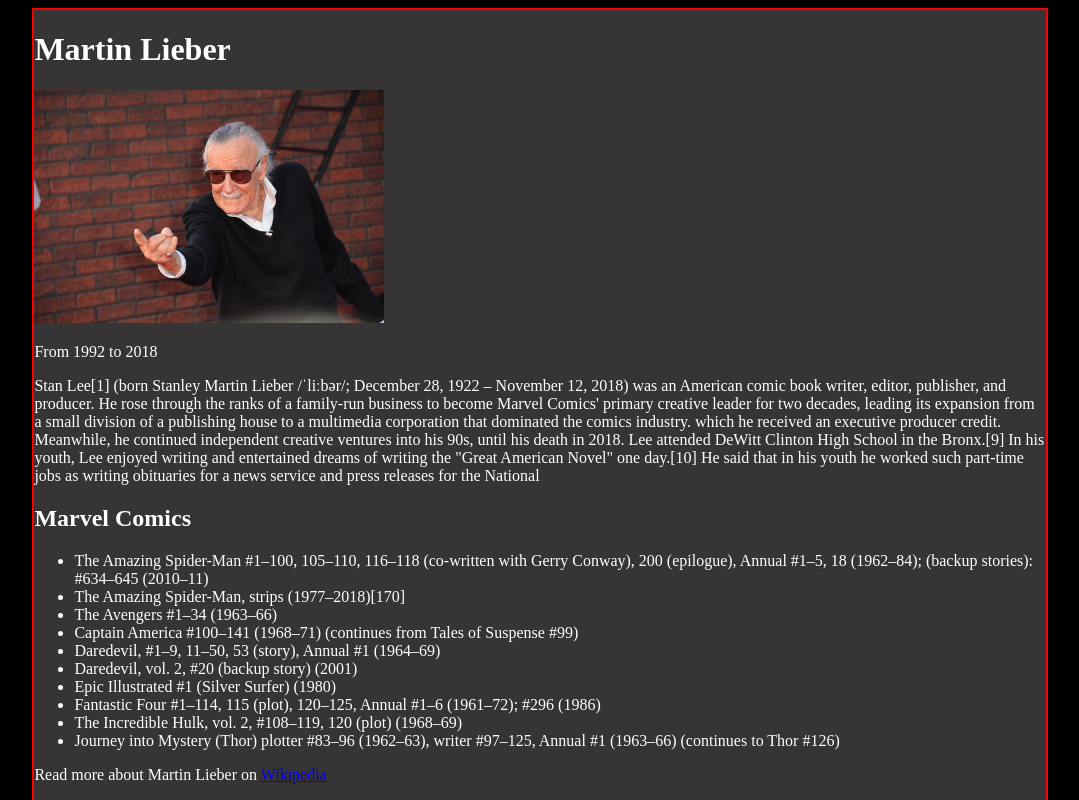
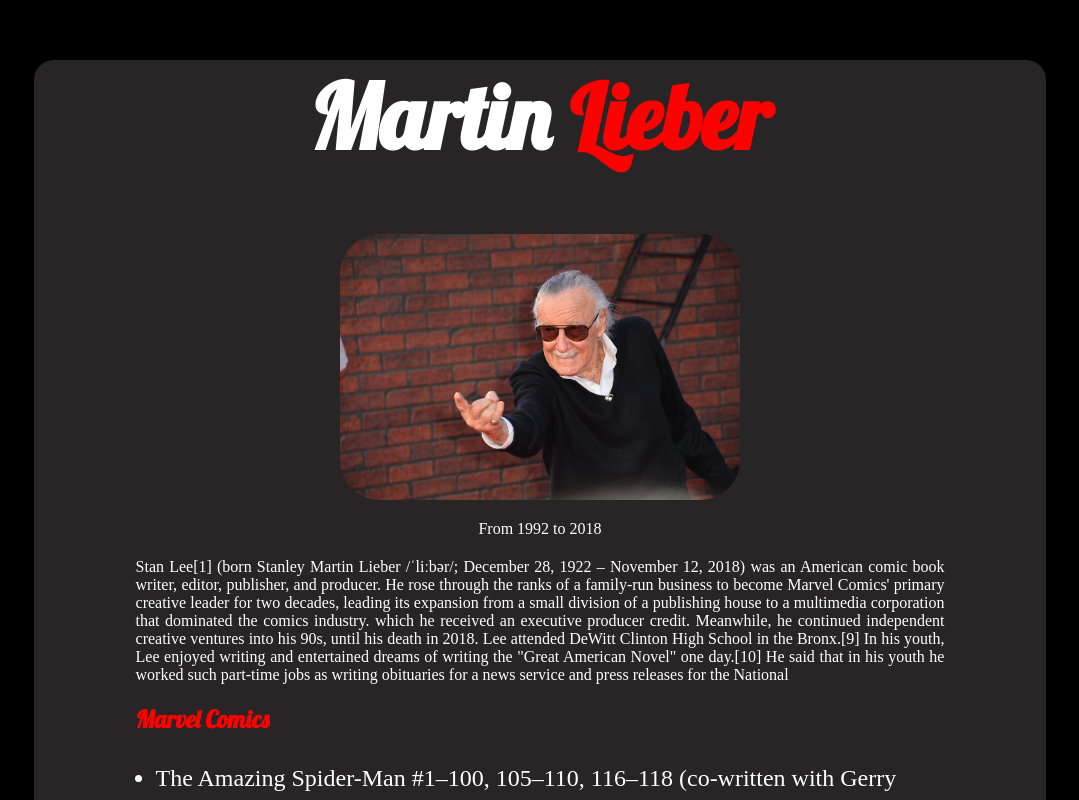
Before and after one commit to murathudavendigar/html_lesson-25.7.22, a plain HTML site: page index.html in a window 1280 px wide. Shown: the top 800 px of the page, without its empty margins (100-1179 px from the left). Drawn offline with Linux system fonts and the light colour scheme.

Commit message:
second + css commit

```diff
--- a/index.css
+++ b/index.css
@@ -4,8 +4,80 @@ body {
 }
 
 .container {
-    border: 2px solid red;
+    /* border: 2px solid red; */
     width: 80%;
     margin: auto;
-    background-color: rgb(54, 52, 52);
+    background-color: rgb(48, 46, 46, 0.815);
+    border-radius: 20px;
 }
+
+.heading {
+
+    font-family: 'Lobster', cursive;
+
+}
+
+#title{
+    font-size: 90px;
+    text-align: center;
+}
+#span1{
+    color: red;
+}
+
+#img-div{
+    /* border: 2px solid red; */
+    text-align: center;
+}
+
+#image {
+    width: 400px;
+    border-radius: 40px ;
+}
+
+#info{
+    /* border: 2px solid red; */
+    width: 80%;
+    margin: 20px auto;
+    text-align: justify;
+}
+
+#marvel{
+    color: red;
+    /* width: 80%;
+    margin: auto; */
+    margin-left: 10%;
+}
+
+ul{
+
+    width: 80%;
+    margin: auto;
+}
+
+li {
+
+    font-size: 24px;
+    line-height: 3rem;
+}
+
+#footer{
+
+    margin: 2rem;
+    padding: 2rem;
+    text-align: center;
+    font-size: 2rem;
+}
+
+#link{
+    text-decoration: none;
+    color: white;
+    border: 2px solid darkorange;
+    padding: 1rem;
+    background-color: black;
+    border-radius: 10px;
+}
+
+#link:hover {
+    background-color: orange ;
+}
--- a/index.html
+++ b/index.html
@@ -5,15 +5,19 @@
     <meta http-equiv="X-UA-Compatible" content="IE=edge">
     <meta name="viewport" content="width=device-width, initial-scale=1.0">
     <link rel="stylesheet" href="index.css">
+    <link rel="preconnect" href="https://fonts.googleapis.com">
+    <link rel="preconnect" href="https://fonts.gstatic.com" crossorigin>
+    <link href="https://fonts.googleapis.com/css2?family=Lobster&display=swap" rel="stylesheet">
+
     <title>Document</title>
 </head>
 <body>
     <div class="container">
 
-        <h1 class="heading" id="title">Martin Lieber</h1>
+        <h1 class="heading" id="title">Martin <span id="span1">Lieber</span></h1>
 
         <div id="img-div">
-            <img id="image" src="./img/stan-lee.jpg" alt="Stan-Lee" width="350px">
+            <img id="image" src="./img/stan-lee.jpg" alt="Stan-Lee">
             <p id="date">From 1992 to 2018</p>
         </div>
 
```
